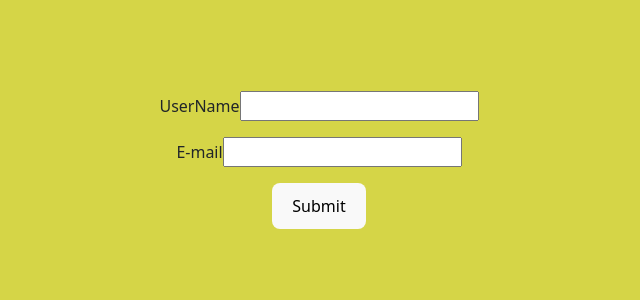
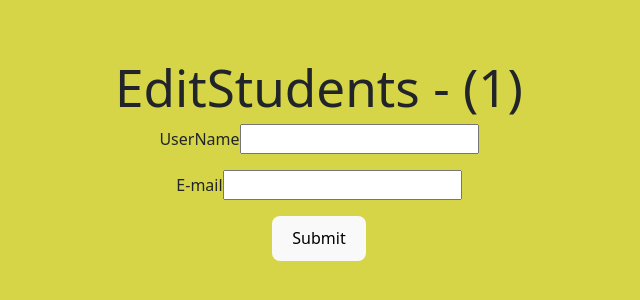
Before and after one commit to sharmasuper/EntityProjectCRUD, a React (Vite) app: page / in a window 1280 px wide. Shown: the part 240-540 px from the top of the page, without its empty margins (321-961 px from the left). Built offline with nearby package versions, Linux system fonts and the light colour scheme.

Commit message:
form validation

```diff
--- a/src/Components/Students/EditStudents.jsx
+++ b/src/Components/Students/EditStudents.jsx
@@ -1,18 +1,32 @@
 import React from 'react';
 import {useForm} from 'react-hook-form'
 import {DevTool} from '@hookform/devtools'
+let renderCount = 0;
+
+
+
 function EditStudents() {
     const form = useForm()
-    const {register,control} = form
+    const {register,control,handleSubmit} = form
+
+   const onsubmit = (data) =>{
+    console.log(data)
+   }
+
+  renderCount++
+
+
 
   return (
     <div>
-    <form>
+        <h1>EditStudents - ({renderCount/2})</h1>
+    <form onSubmit={handleSubmit(onsubmit)} noValidate>
         <label htmlFor='username'>UserName</label>
-        <input type='text' id='username' name='username' {...register("username")} /><br/>
+        <input type='text' id='username' {...register("username",{required :"Username is required" })} />
+       <br/>
             <pre/>
         <label htmlFor='email'>E-mail</label>
-        <input type='email' id='channel' name='channel'{...register("email")} /><br/>
+        <input type='email' id='channel' name='channel' {...register("email")} /><br/>
        <pre/>
         <button >Submit</button>
 
```
